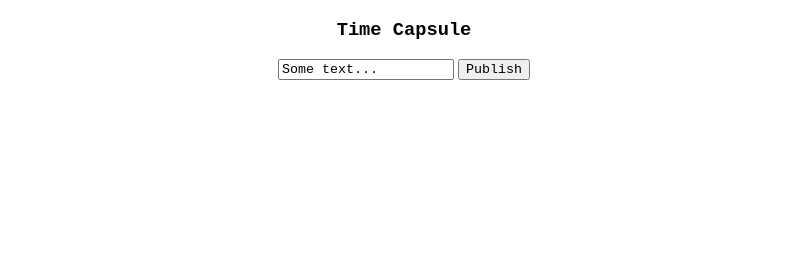
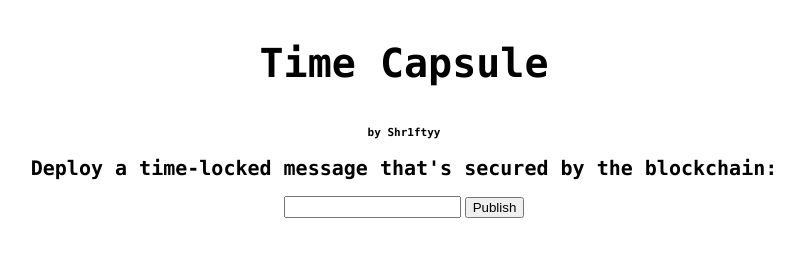
Before and after one commit to Shr1ftyy/time-capsule, a plain HTML site: page index.html in a window 1280 px wide. Shown: the whole page, without its empty margins (236-1040 px from the left). Drawn offline with nearby package versions, Linux system fonts and the light colour scheme.

Commit message:
moving to other device

```diff
--- a/index.html
+++ b/index.html
@@ -1,16 +1,44 @@
 <!DOCTYPE html>
 <html>
 <body>
+<style>
+h3 {
+  font-family:'Monaco';
+  font-size: 40px;
+}
+h2 {
+  font-family:'Monaco';
+  font-size: 20px;
+}
+h1 {
+  font-family:'Monaco';
+  font-size: 11px;
+}
+p {
+  font-family:'Monaco';
+  font-size: 14px;
+}
+input {
+  font-family:'Monaco';
+  font-size: 14px;
+}
+p {
+  font-family:'Monaco';
+  font-size: 14px;
+}
+</style>
 
 <center>
-  <h3 style="font-family:'Courier New'" >Time Capsule</h3>
+  <h3>Time Capsule</h3>
+  <h1>by Shr1ftyy</h1>
+  <h2>Deploy a time-locked message that's secured by the blockchain:</h2>
 </center>
 
 <center>
-  <input style="font-family:'Courier New'" type="text" id="msg" value="Some text...">
-  <button style="font-family:'Courier New'" onclick="publish()">Publish</button>
+  <input type="text" id="msg" value="">
+  <button onclick="publish()">Publish</button>
 
-  <p style="font-family:'Courier New'" id="out"></p>
+  <p id="out"></p>
 
   <!-- js-ipfs -->
   <script src="https://cdn.jsdelivr.net/npm/ipfs/dist/index.min.js"></script>
```
Also changed, not shown: 1 other file.
